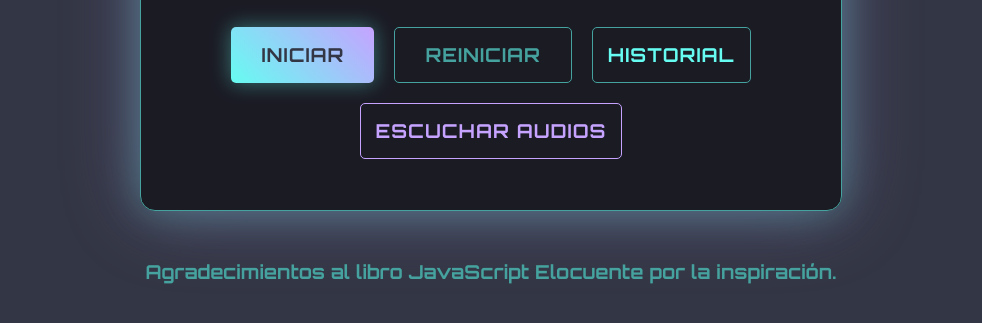
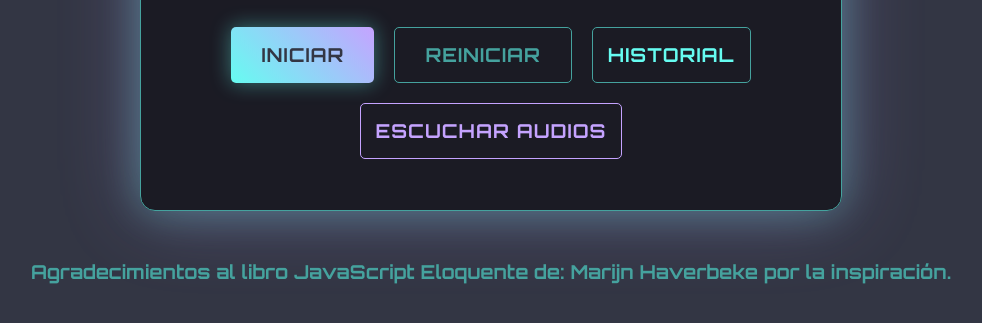
Before and after one commit to oqowiiiwiiwiuau-ctrl/Cronometro, a plain HTML site: page index.html in a window 1280 px wide. Shown: the part 423-746 px from the top of the page, without its empty margins (149-1131 px from the left). Drawn offline with Linux system fonts and the light colour scheme.

Commit message:
Corregir nombre de autor de libro

```diff
--- a/index.html
+++ b/index.html
@@ -28,7 +28,7 @@
     </main>
 
     <footer class="credits-footer">
-        <p>Agradecimientos al libro <strong>JavaScript Elocuente</strong> por la inspiración.</p>
+        <p>Agradecimientos al libro <strong>JavaScript Eloquente de: Marijn Haverbeke</strong> por la inspiración.</p>
     </footer>
 
     <script src="script.js"></script>
```
